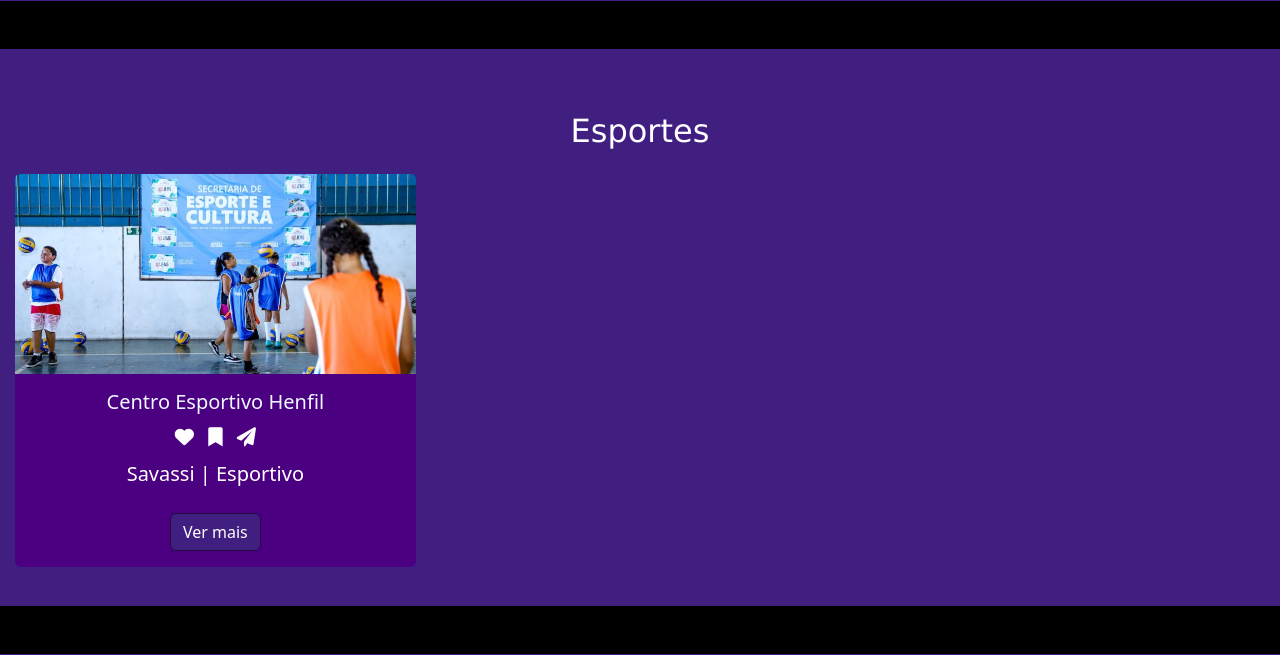
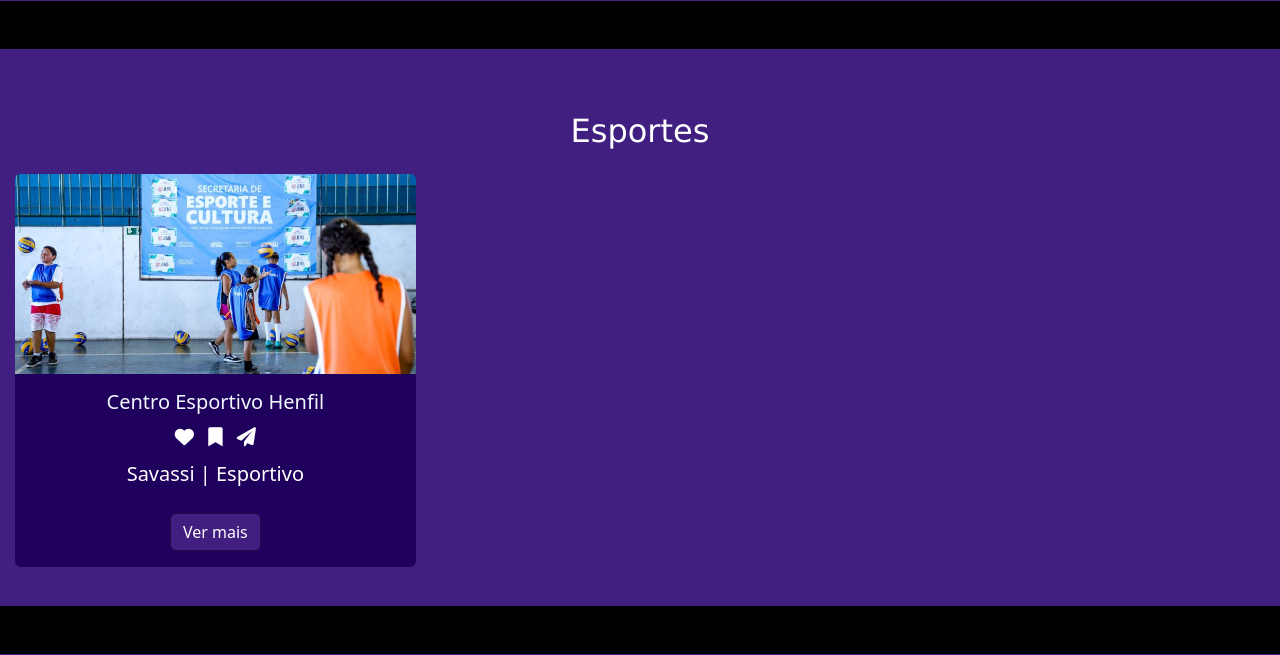
Before and after one commit to GustavoFTeo/MapeamentoSocialECulturalDeRibeiraoDasNeves, a PHP site: page /projetos.html in a window 1280 px wide. Shown: the part 926-1581 px from the top of the page. Run offline with PHP 8.4, Linux system fonts and the light colour scheme.

Commit message:
Update estilizacaoPI2.css

```diff
--- a/estilizacaoPI2.css
+++ b/estilizacaoPI2.css
@@ -161,7 +161,7 @@ h4, h5 {
 }
 
 .projeto-card {
-    background-color: #4b0082;
+    background-color: rgb(31, 0, 92);
     border: none;
     color: white;
 }
```
